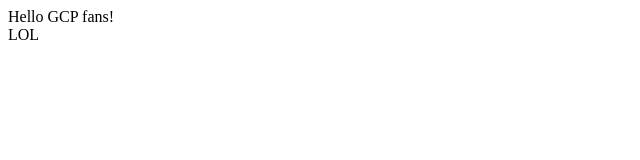
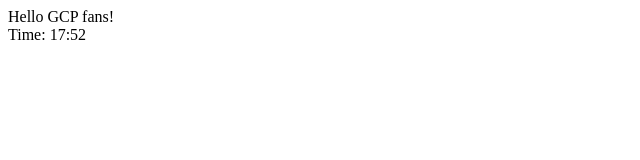
Before and after one commit to sveronneau/gcp-ws, a plain HTML site: page myimage/static/index.html in a window 1280 px wide. Shown: the full height of the page, 0-640 px from the left. Drawn offline with Linux system fonts and the light colour scheme.

Commit message:
Update index.html

```diff
--- a/myimage/static/index.html
+++ b/myimage/static/index.html
@@ -5,6 +5,6 @@
     <body>
         Hello GCP fans!
         <br>
-        LOL
+        Time: 17:52
     </body>
 </html>
```
